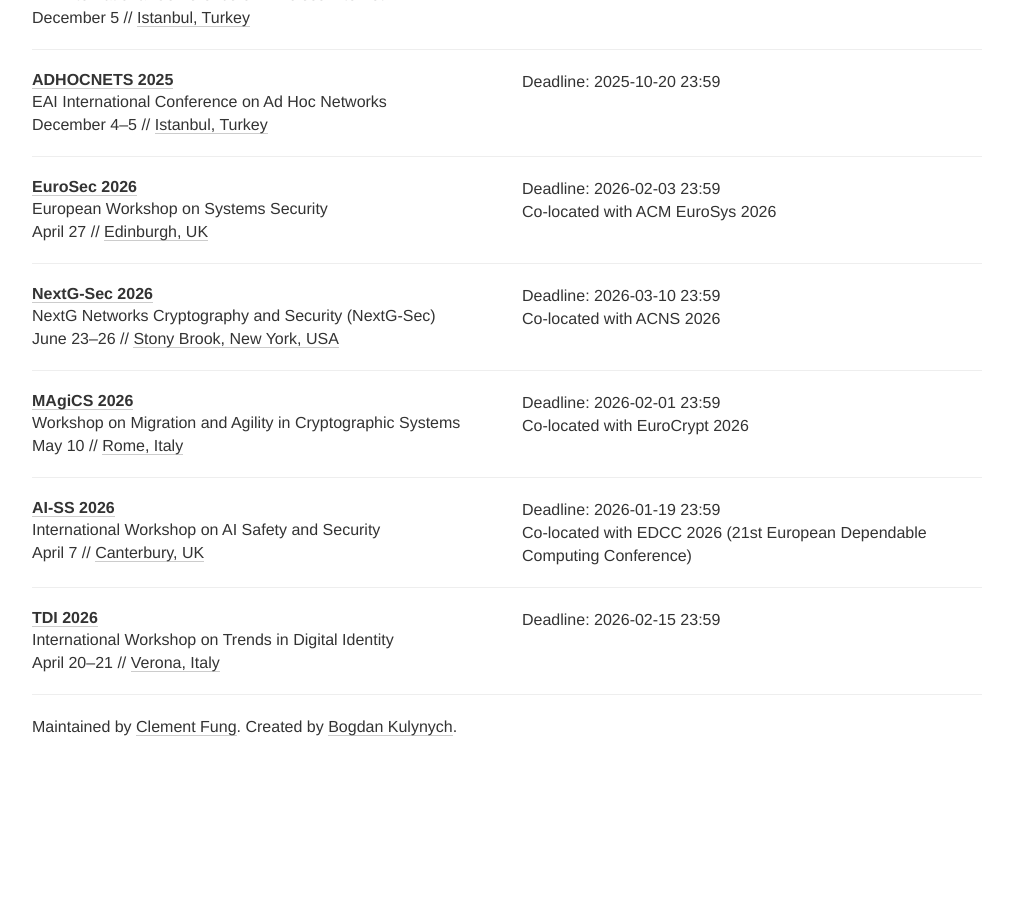
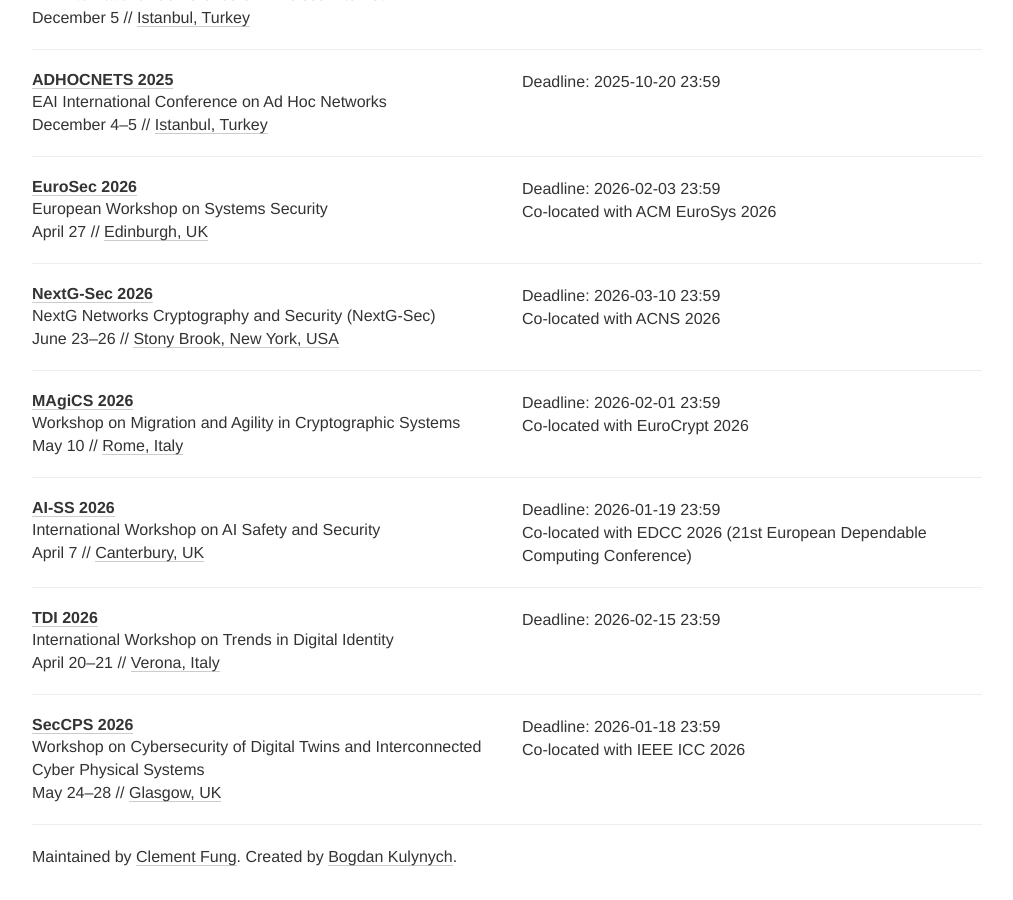
Before and after one commit to sec-deadlines/sec-deadlines.github.io, a Jekyll site: the page built from index.html, in a window 1280 px wide and 900 px high, scrolled down 21029 px. Shown: the whole window, without its empty margins (133-1146 px from the left). Built offline with Jekyll 4.4.1, drawn with Linux system fonts in a browser that asks for light colours; nearby versions of some CDN libraries; comment, search, counter and statistics services are not loaded; before the commit the page ends 21799 px from its top, so only the background shows below that.

Commit message:
Update conferences.yml
Added upcoming SecCPS workshop (2026) that is colocated with IEEE ICC conference

```diff
--- a/_data/conferences.yml
+++ b/_data/conferences.yml
@@ -1541,3 +1541,13 @@
   date: April 20-21
   place: Verona, Italy
   tags: [SEC, PRIV, SHOP]
+
+- name: SecCPS
+  description: Workshop on Cybersecurity of Digital Twins and Interconnected Cyber Physical Systems
+  year: 2026
+  link: https://seccps.github.io/
+  deadline: ["2026-01-18 23:59"]
+  comment: Co-located with IEEE ICC 2026
+  date: May 24-28
+  place: Glasgow, UK
+  tags: [SEC, PRIV, SHOP]
```
